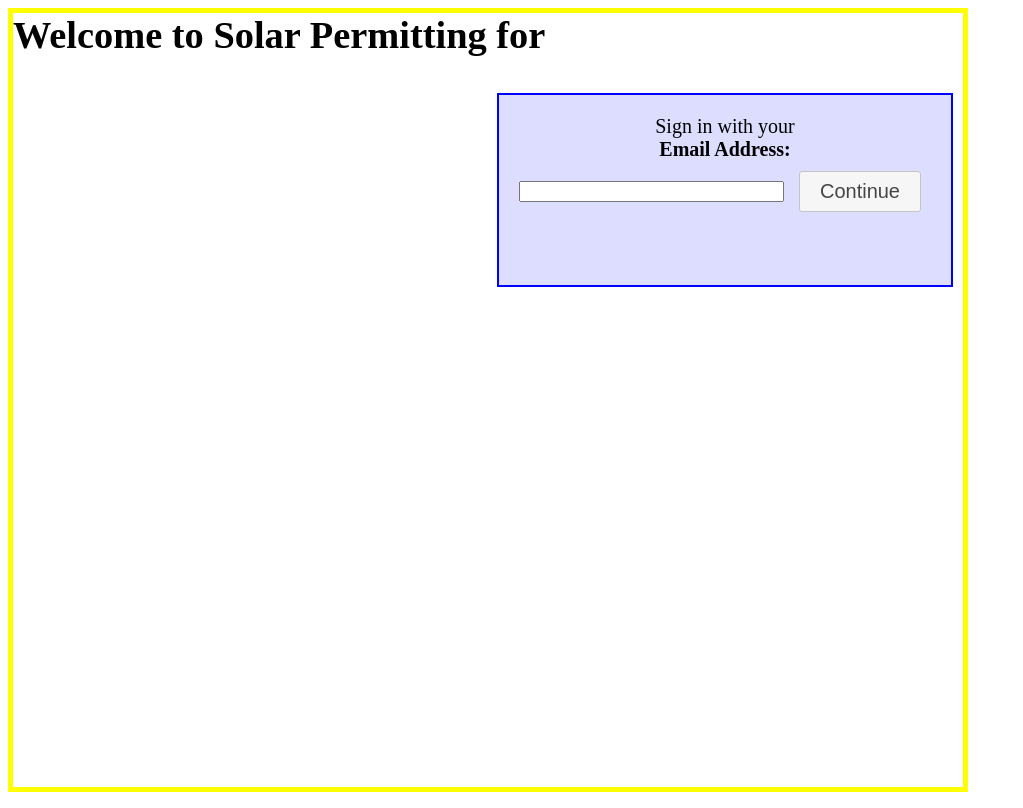
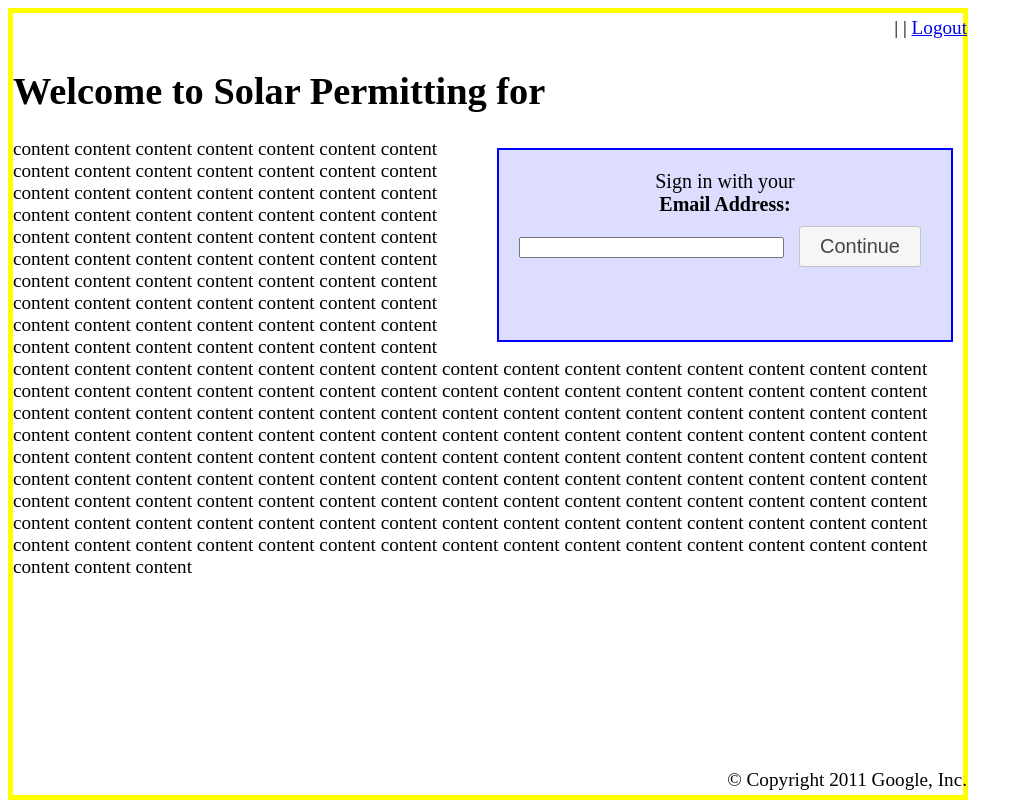
Before and after one commit to stanlee321/pysolper, a Python web app: template permit/templates/home.html in a window 1280 px wide. Shown: the whole page, without its empty margins (0-1023 px from the left). Run offline with Jinja, Linux system fonts and the light colour scheme; the template is opened without the code that fills it, so the values that code supplies are empty; some libraries are stand-ins or nearby versions.

Commit message:
refactored templates, added applicant_home

```diff
--- a/permit/home.py
+++ b/permit/home.py
@@ -50,6 +50,9 @@ class HomeHandler(RequestHandler, Jinja2Mixin):
                 user.role = role
                 user.put()
 
+            if user.role == 'Applicant':
+                return self.redirect('/applicant/home')
+
         context = {
             'user': user,
             'roles': models.USER_ROLES,
--- /dev/null
+++ b/permit/templates/base.html
@@ -0,0 +1,84 @@
+<html>
+  <head>
+    <title>Solar Permitting for {{ main.jurisdiction|e }}</title>
+    <link rel="stylesheet" href="http://ajax.googleapis.com/ajax/libs/jqueryui/1.8.13/themes/sunny/jquery-ui.css" type="text/css" />
+    <link rel="stylesheet" href="/static/tablesorter.blue/style.css" type="text/css" />
+    <script src="http://ajax.googleapis.com/ajax/libs/jquery/1.6.1/jquery.min.js">
+    </script>
+    <script src="https://ajax.googleapis.com/ajax/libs/jqueryui/1.8.13/jquery-ui.min.js">
+    </script>
+    <script src="/static/jquery.tablesorter.min.js">
+    </script>
+    {% block script %}
+    {% endblock %}
+    <style>
+      body {
+      width: 950px;
+      border: 5px solid yellow;
+      font-size: 1.2em;
+      }
+      div.header,
+      div.footer {
+      width: 100%;
+      text-align: right;
+      padding: 4px;
+      }
+      div.content {
+      min-height: 90%;
+      }
+      #email-input-error {
+      display: none;
+      }
+      .error {
+      font-size: smaller;
+      color: red;
+      }
+      .login-box {
+      float: right;
+      background-color: #ddf;
+      min-height: 150px;
+      min-width: 250px;
+      border: 2px solid blue;
+      text-align: center;
+      vertical-align: middle;
+      margin: 10px;
+      padding: 20px;
+      font-size: 20px;
+      }
+      .list-panel {
+      border: 1px solid #ccc;
+      margin: 10px;
+      padding: 10px;
+      width: 90%;
+      }
+      table.tablesorter thead th.header {
+      padding-right: 20px;
+      }
+      table.tablesorter {
+      font-size: 0.8em;
+      }
+      .ui-button {
+      margin: 10px;
+      }
+    </style>
+  </head>
+  <body>
+    <div class="header">
+      <span class="login-info">
+	{{ user.email|e }}
+	|
+	{{ user.role|e }}
+	|
+	<a href="/?logout=1">Logout</a>
+      </span>
+    </div>
+    <div class="content">
+    {% block content %}
+    Oops!! need to override content block in base template.
+    {% endblock %}
+    </div>
+    <div class="footer">
+    &copy; Copyright 2011 Google, Inc.
+    </div>
+  </body>
+</html>
--- a/permit/templates/home.html
+++ b/permit/templates/home.html
@@ -1,14 +1,5 @@
-<html>
-  <head>
-    <title>Solar Permitting for {{ main.jurisdiction|e }}</title>
-    <link rel="stylesheet" href="http://ajax.googleapis.com/ajax/libs/jqueryui/1.8.13/themes/sunny/jquery-ui.css" type="text/css" />
-    <link rel="stylesheet" href="/static/tablesorter.blue/style.css" type="text/css" />
-    <script src="http://ajax.googleapis.com/ajax/libs/jquery/1.6.1/jquery.min.js">
-    </script>
-    <script src="https://ajax.googleapis.com/ajax/libs/jqueryui/1.8.13/jquery-ui.min.js">
-    </script>
-    <script src="/static/jquery.tablesorter.min.js">
-    </script>
+{% extends "base.html" %}
+{% block script %}
 <script>
 var emailPattern = /^[a-zA-Z0-9_.+-]+@[a-zA-Z0-9.-]+\.[a-zA-Z]{2,4}$/;
 $(function() {
@@ -22,67 +13,15 @@
       return false;
     }
   });
-        $('table.tablesorter').tablesorter({headers: {5: {sorter: false}}});
 });
 </script>
-    <style>
-      body {
-      width: 950px;
-      border: 5px solid yellow;
-      font-size: 1.2em;
-      }
-      #email-input-error {
-      display: none;
-      }
-      .error {
-      font-size: smaller;
-      color: red;
-      }
-      .login-box {
-      float: right;
-      background-color: #ddf;
-      min-height: 150px;
-      min-width: 250px;
-      border: 2px solid blue;
-      text-align: center;
-      vertical-align: middle;
-      margin: 10px;
-      padding: 20px;
-      font-size: 20px;
-      }
-      .list-panel {
-      border: 1px solid #ccc;
-      margin: 10px;
-      padding: 10px;
-      width: 500px;
-      }
-      table.tablesorter thead th.header {
-      padding-right: 20px;
-      }
-      table.tablesorter {
-      font-size: 0.8em;
-      }
-      .ui-button {
-      margin: 10px;
-      }
-    </style>
-  </head>
-  <body>
+{% endblock %}
+
+{% block content %}
     <h1>Welcome to Solar Permitting for {{ main.jurisdiction|e }}</h1>
 
     {% if user %}
-    {% if user.role %}
-    <div class="login-box" id="login-complete">
-      <p>
-	You are logged in as <strong>{{ user.email|e }}</strong>
-      </p>
-      <p>
-	Your role is {{ user.role|e }}
-      </p>
-      <p>
-	<a class="button" href="?logout=1">Logout</a>
-    </div>
-    {% else %}
+    {% if not user.role %}
     <div class="login-box" id="login-choose-role">
       <p>
 	You are logged in as <strong>{{ user.email|e }}</strong>
@@ -114,87 +53,112 @@
     </div>
     {% endif %}
 
-    {% if user.role == "Applicant" %}
-    <div id="start-new-case">
-      <a href="/case/new" id="start-new-case-button" class="button">
-	Start a new Case
-      </a>
+<div>
+content content
+content content
+content content
+content content
+content content
+content content
+content content
+content content
+content content
+content content
+content content
+content content
+content content
+content content
+content content
+content content
+content content
+content content
+content content
+content content
+content content
+content content
+content content
+content content
+content content
+content content
+content content
+content content
+content content
+content content
+content content
+content content
+content content
+content content
+content content
+content content
+content content
+content content
+content content
+content content
+content content
+content content
+content content
+content content
+content content
+content content
+content content
+content content
+content content
+content content
+content content
+content content
+content content
+content content
+content content
+content content
+content content
+content content
+content content
+content content
+content content
+content content
+content content
+content content
+content content
+content content
+content content
+content content
+content content
+content content
+content content
+content content
+content content
+content content
+content content
+content content
+content content
+content content
+content content
+content content
+content content
+content content
+content content
+content content
+content content
+content content
+content content
+content content
+content content
+content content
+content content
+content content
+content content
+content content
+content content
+content content
+content content
+content content
+content content
+content content
+content content
+content content
+content content
+content content
+
 </div>
 
-    </div>
-    <div id="cases-in-progress" class="list-panel">
-      You have N cases in progress.
-      The most recently modified ones appear first.
-
-      <table class="tablesorter" id="cases">
-	<thead>
-	  <tr>
-	    <th>
-	      Case Name
-	    </th>
-	    <th>
-	      Creation Date
-	    </th>
-	    <th>
-	      Status
-	    </th>
-	    <th>
-	      Latest Action
-	    </th>
-	    <th>
-	      Latest Action Date
-	    </th>
-	    <th>
-	      Edit
-	    </th>
-	  </tr>
-	</thead>
-	<tbody>
-	  <tr>
-	    <td>
-	      123 Elm Street, City of Light
-	    </td>
-	    <td>
-	      April 1, 2011
-	    </td>
-	    <td>
-	      Pending Approval by City of Light
-	    </td>
-	    <td>
-	      Submitted by
-	    </td>
-	    <td>
-	      July 4, 2011
-	    </td>
-	    <td>
-	      <a href="#TODO" class="button">Edit</a>
-	    </td>
-	  </tr>
-	  <tr>
-	    <td>
-	      456 Oak Drive, City of Light
-	    </td>
-	    <td>
-	      April 3, 2011
-	    </td>
-	    <td>
-	      Approved by City of Light
-	    </td>
-	    <td>
-	      Approved by City
-	    </td>
-	    <td>
-	      July 5, 2011
-	    </td>
-	    <td>
-	      <a href="#TODO" class="button">Edit</a>
-	    </td>
-	  </tr>
-	</tbody>
-      </table>
-
-      </div>
-    </div>
-    {% endif %}
-  </body>
-</html>
+{% endblock %}
--- a/permit/urls.py
+++ b/permit/urls.py
@@ -4,5 +4,5 @@ from tipfy.routing import Rule
 
 rules = [
     Rule('/', name='home', handler='home.HomeHandler'),
-    Rule('/pretty', name='hello-world-pretty', handler='integrator.handlers.PrettyHelloWorldHandler'),
+    Rule('/applicant/home', name='applicant_home', handler='applicant.HomeHandler'),
 ]
```
Also changed, not shown: permit/applicant.py (added, +37 -0 lines), permit/index.yaml (+7 -0 lines), permit/templates/applicant_home.html (added, +94 -0 lines). Lines whose indentation alone changed are shown as unchanged.
